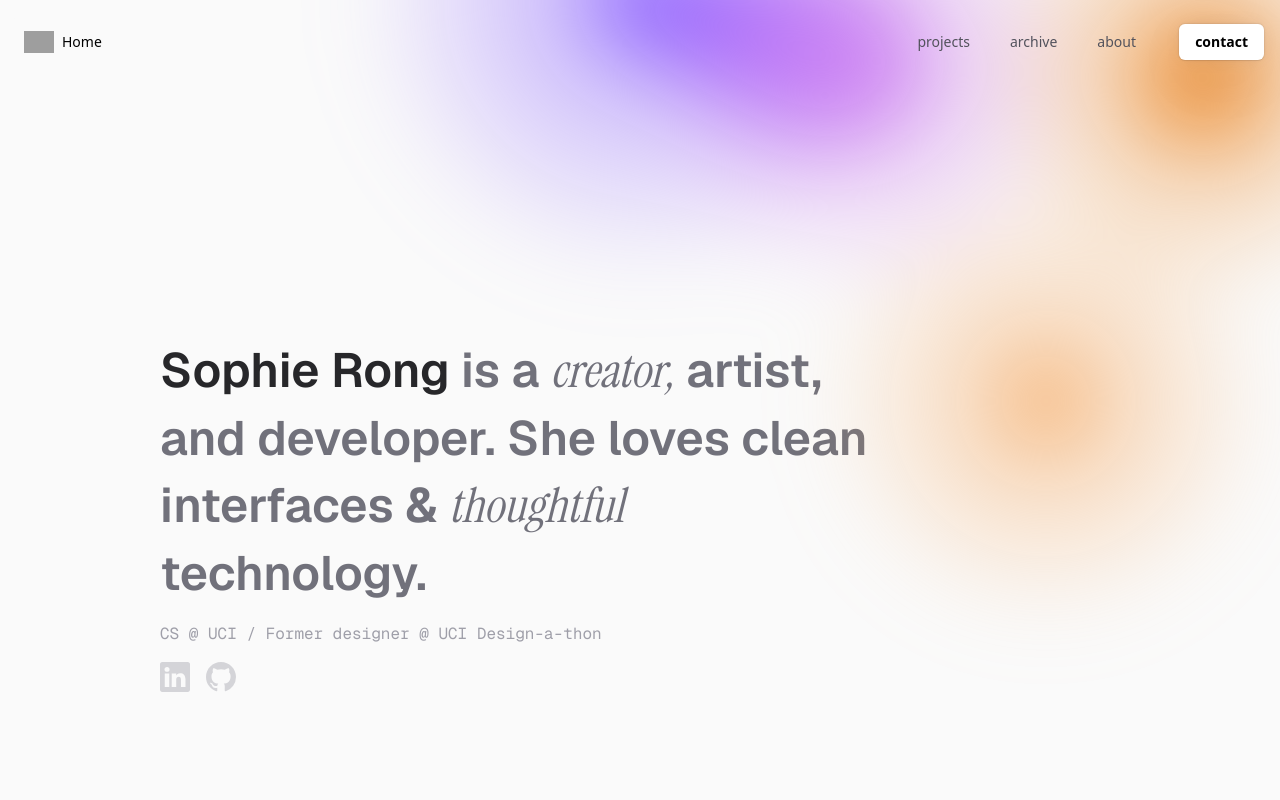
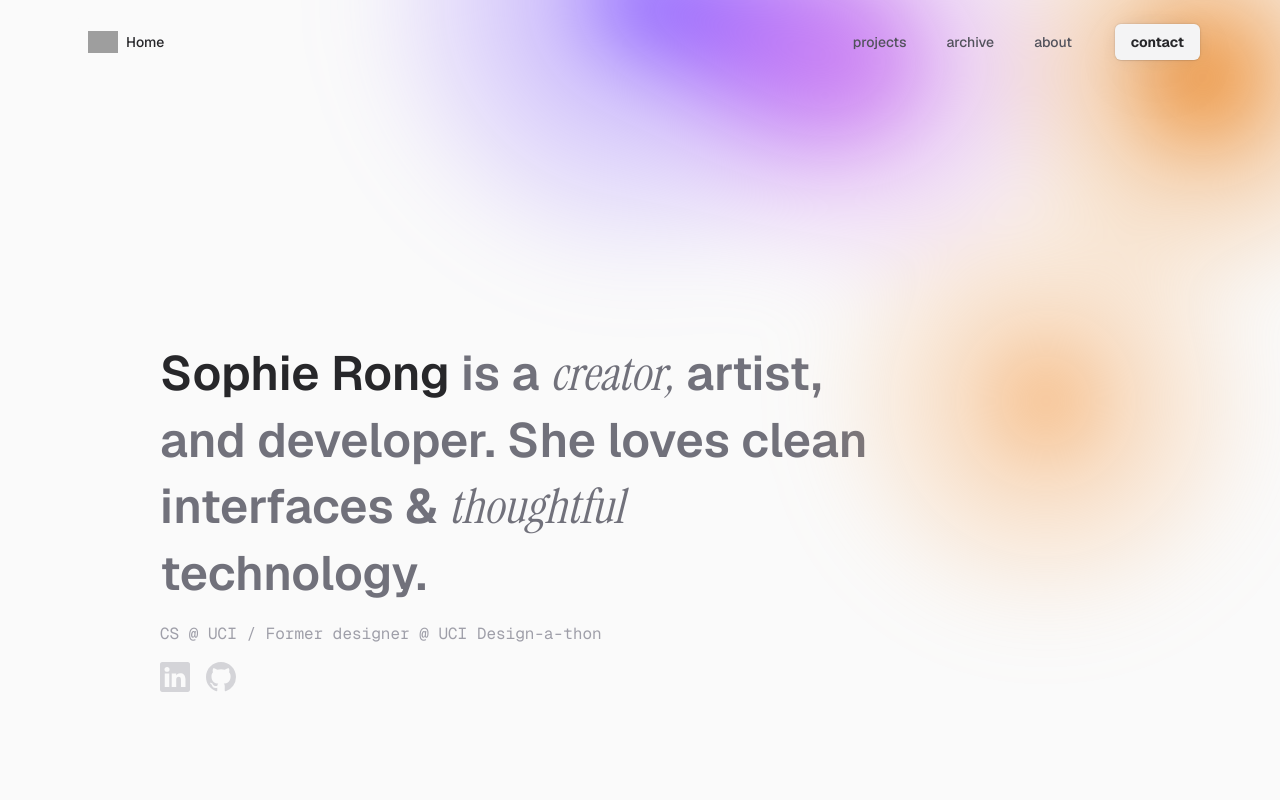
Before and after one commit to sophie900/portfolio, a Next.js app: page / in a window 1280 px wide. Shown: the top 800 px of the page. Built offline with nearby package versions, Linux system fonts and the light colour scheme; grey boxes are pictures that could not be loaded.

Commit message:
Apply Geist Sans as default font
Includes minor navbar changes.

```diff
--- a/app/globals.css
+++ b/app/globals.css
@@ -61,6 +61,10 @@
     --foreground: var(--color-zinc-50);
   }
 }
+/*
+html {
+  font-family: var(--font-geist-sans), Arial, Helvetica, sans-serif;
+} */
 
 body {
   background: var(--background);
--- a/app/layout.tsx
+++ b/app/layout.tsx
@@ -29,7 +29,7 @@ export default function RootLayout({
   children: React.ReactNode;
 }>) {
   return (
-    <html lang="en" className="scroll-smooth">
+    <html lang="en" className={`scroll-smooth ${geistSans.className}`}>
       <body
         className={`${geistSans.variable} ${geistMono.variable} ${instrumentSerif.variable} antialiased`}
       >
--- a/components/ui/resizable-navbar.tsx
+++ b/components/ui/resizable-navbar.tsx
@@ -91,8 +91,8 @@ export const NavBody = ({ children, className, visible }: NavBodyProps) => {
         boxShadow: visible
           ? "0 0 24px rgba(34, 42, 53, 0.06), 0 1px 1px rgba(0, 0, 0, 0.05), 0 0 0 1px rgba(34, 42, 53, 0.04), 0 0 4px rgba(34, 42, 53, 0.08), 0 16px 68px rgba(47, 48, 55, 0.05), 0 1px 0 rgba(255, 255, 255, 0.1) inset"
           : "none",
-        width: visible ? "40%" : "100%",
-        y: visible ? 20 : 0,
+        width: visible ? "40%" : "90%",
+        y: visible ? 10 : 0,
       }}
       transition={{
         type: "spring",
@@ -104,7 +104,7 @@ export const NavBody = ({ children, className, visible }: NavBodyProps) => {
       }}
       className={cn(
         "relative z-[60] mx-auto hidden w-full max-w-7xl flex-row items-center justify-between self-start rounded-full bg-transparent px-4 py-2 lg:flex dark:bg-transparent",
-        visible && "bg-white/80 dark:bg-zinc-950/80",
+        visible && "bg-zinc-100/80 dark:bg-zinc-950/80",
         className,
       )}
     >
@@ -135,7 +135,7 @@ export const NavItems = ({ items, className, onItemClick }: NavItemsProps) => {
           {hovered === idx && (
             <motion.div
               layoutId="hovered"
-              className="absolute inset-0 h-full w-full rounded-full bg-zinc-100 dark:bg-zinc-600/50"
+              className="absolute inset-0 h-full w-full rounded-full bg-zinc-300/50 dark:bg-zinc-600/50"
             />
           )}
           <span className="relative z-20">{item.name}</span>
@@ -153,11 +153,11 @@ export const MobileNav = ({ children, className, visible }: MobileNavProps) => {
         boxShadow: visible
           ? "0 0 24px rgba(34, 42, 53, 0.06), 0 1px 1px rgba(0, 0, 0, 0.05), 0 0 0 1px rgba(34, 42, 53, 0.04), 0 0 4px rgba(34, 42, 53, 0.08), 0 16px 68px rgba(47, 48, 55, 0.05), 0 1px 0 rgba(255, 255, 255, 0.1) inset"
           : "none",
-        width: visible ? "90%" : "100%",
-        paddingRight: visible ? "12px" : "0px",
+        width: visible ? "90%" : "90%",
+        paddingRight: visible ? "24px" : "0px",
         paddingLeft: visible ? "12px" : "0px",
-        borderRadius: visible ? "4px" : "2rem",
-        y: visible ? 20 : 0,
+        borderRadius: visible ? "2rem" : "2rem",
+        y: visible ? 10 : 0,
       }}
       transition={{
         type: "spring",
@@ -166,7 +166,7 @@ export const MobileNav = ({ children, className, visible }: MobileNavProps) => {
       }}
       className={cn(
         "relative z-50 mx-auto flex w-full max-w-[calc(100vw-2rem)] flex-col items-center justify-between bg-transparent px-0 py-2 lg:hidden",
-        visible && "bg-white/80 dark:bg-zinc-950/80",
+        visible && "bg-zinc-100/80 dark:bg-zinc-950/80",
         className,
       )}
     >
@@ -205,7 +205,7 @@ export const MobileNavMenu = ({
           animate={{ opacity: 1 }}
           exit={{ opacity: 0 }}
           className={cn(
-            "absolute inset-x-0 top-16 z-50 flex w-full flex-col items-start justify-start gap-4 rounded-lg bg-white px-4 py-8 shadow-[0_0_24px_rgba(34,_42,_53,_0.06),_0_1px_1px_rgba(0,_0,_0,_0.05),_0_0_0_1px_rgba(34,_42,_53,_0.04),_0_0_4px_rgba(34,_42,_53,_0.08),_0_16px_68px_rgba(47,_48,_55,_0.05),_0_1px_0_rgba(255,_255,_255,_0.1)_inset] dark:bg-zinc-950",
+            "absolute inset-x-0 top-16 z-50 flex w-full flex-col items-start justify-start gap-4 rounded-lg bg-zinc-100 px-4 py-8 shadow-[0_0_24px_rgba(34,_42,_53,_0.06),_0_1px_1px_rgba(0,_0,_0,_0.05),_0_0_0_1px_rgba(34,_42,_53,_0.04),_0_0_4px_rgba(34,_42,_53,_0.08),_0_16px_68px_rgba(47,_48,_55,_0.05),_0_1px_0_rgba(255,_255,_255,_0.1)_inset] dark:bg-zinc-950",
             className,
           )}
         >
@@ -224,9 +224,9 @@ export const MobileNavToggle = ({
   onClick: () => void;
 }) => {
   return isOpen ? (
-    <IconX className="text-black dark:text-white hover:cursor-pointer" onClick={onClick} />
+    <IconX className="text-zinc-800 dark:text-zinc-100 hover:cursor-pointer" onClick={onClick} />
   ) : (
-    <IconMenu2 className="text-black dark:text-white hover:cursor-pointer" onClick={onClick} />
+    <IconMenu2 className="text-zinc-800 dark:text-zinc-100 hover:cursor-pointer" onClick={onClick} />
   );
 };
 
@@ -234,7 +234,7 @@ export const NavbarLogo = () => {
   return (
     <a
       href="/"
-      className="relative z-20 mr-4 flex items-center space-x-2 px-2 py-1 text-sm font-normal text-black"
+      className="relative z-20 mr-4 flex items-center space-x-2 px-2 py-1 text-sm font-normal text-zinc-800"
     >
       <img
         src="/circle.svg"
@@ -242,7 +242,7 @@ export const NavbarLogo = () => {
         width={30}
         height={30}
       />
-      <span className="font-medium text-black dark:text-white">Home</span>
+      <span className="font-medium text-zinc-800 dark:text-zinc-100">Home</span>
     </a>
   );
 };
@@ -265,15 +265,15 @@ export const NavbarButton = ({
   | React.ComponentPropsWithoutRef<"button">
 )) => {
   const baseStyles =
-    "px-4 py-2 rounded-md bg-white button bg-white text-black text-sm font-bold relative cursor-pointer hover:-translate-y-0.5 transition duration-200 inline-block text-center";
+    "px-4 py-2 rounded-md bg-zinc-100 button bg-zinc-100 text-zinc-800 text-sm font-bold relative cursor-pointer hover:-translate-y-0.5 transition duration-200 inline-block text-center";
 
   const variantStyles = {
     primary:
       "shadow-[0_0_24px_rgba(34,_42,_53,_0.06),_0_1px_1px_rgba(0,_0,_0,_0.05),_0_0_0_1px_rgba(34,_42,_53,_0.04),_0_0_4px_rgba(34,_42,_53,_0.08),_0_16px_68px_rgba(47,_48,_55,_0.05),_0_1px_0_rgba(255,_255,_255,_0.1)_inset]",
-    secondary: "bg-transparent shadow-none dark:text-white",
-    dark: "bg-black text-white shadow-[0_0_24px_rgba(34,_42,_53,_0.06),_0_1px_1px_rgba(0,_0,_0,_0.05),_0_0_0_1px_rgba(34,_42,_53,_0.04),_0_0_4px_rgba(34,_42,_53,_0.08),_0_16px_68px_rgba(47,_48,_55,_0.05),_0_1px_0_rgba(255,_255,_255,_0.1)_inset]",
+    secondary: "bg-transparent shadow-none dark:text-zinc-100",
+    dark: "bg-zinc-800 text-zinc-100 dark:bg-zinc-100 dark:text-zinc-800 shadow-[0_0_24px_rgba(34,_42,_53,_0.06),_0_1px_1px_rgba(0,_0,_0,_0.05),_0_0_0_1px_rgba(34,_42,_53,_0.04),_0_0_4px_rgba(34,_42,_53,_0.08),_0_16px_68px_rgba(47,_48,_55,_0.05),_0_1px_0_rgba(255,_255,_255,_0.1)_inset]",
     gradient:
-      "bg-gradient-to-b from-blue-500 to-blue-700 text-white shadow-[0px_2px_0px_0px_rgba(255,255,255,0.3)_inset]",
+      "bg-gradient-to-b from-blue-500 to-blue-700 text-zinc-100 shadow-[0px_2px_0px_0px_rgba(255,255,255,0.3)_inset]",
   };
 
   return (
```
